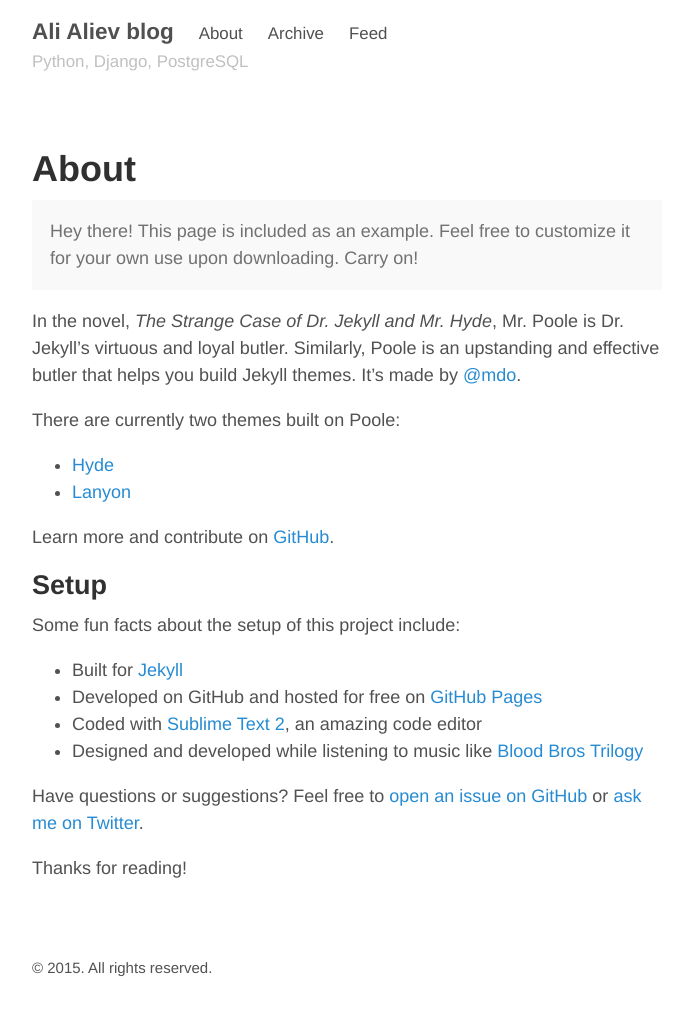
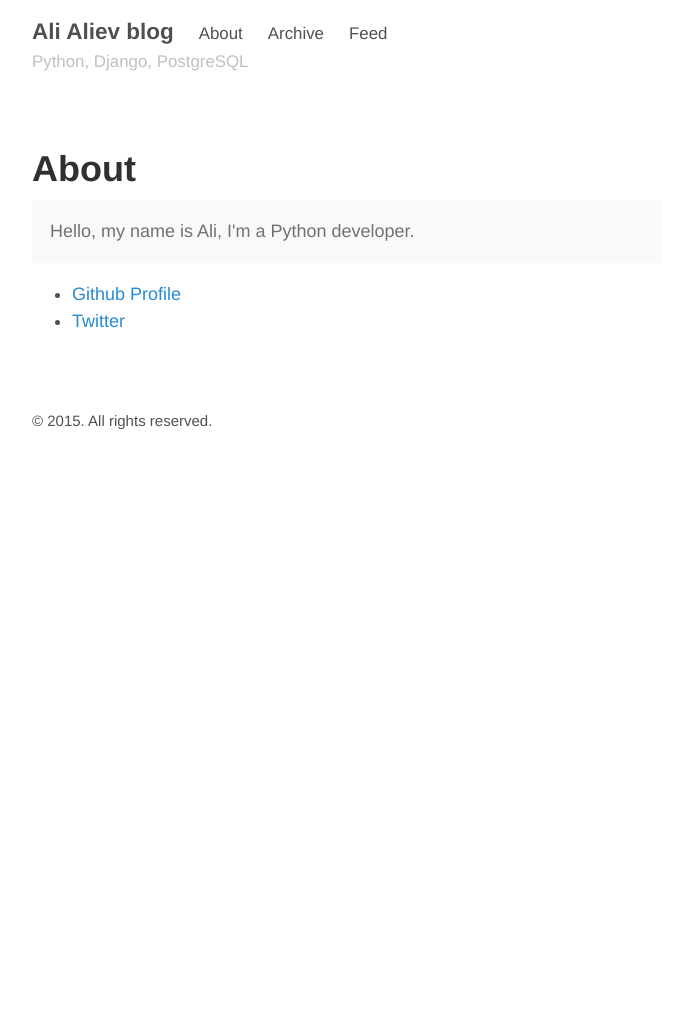
Before and after one commit to aliev/aliev.github.io, a Jekyll site: the page built from about.md, in a window 1280 px wide. Shown: the whole page, without its empty margins (293-983 px from the left). Built offline with Jekyll 4.4.1, drawn with Linux system fonts in a browser that asks for light colours; after the commit the page ends 900 px from its top, so only the background shows below that.

```diff
--- a/about.md
+++ b/about.md
@@ -4,27 +4,8 @@
 ---
 
 <p class="message">
-  Hey there! This page is included as an example. Feel free to customize it for your own use upon downloading. Carry on!
+  Hello, my name is Ali, I'm a Python developer.
 </p>
 
-In the novel, *The Strange Case of Dr. Jekyll and Mr. Hyde*, Mr. Poole is Dr. Jekyll's virtuous and loyal butler. Similarly, Poole is an upstanding and effective butler that helps you build Jekyll themes. It's made by [@mdo](https://twitter.com/mdo).
-
-There are currently two themes built on Poole:
-
-* [Hyde](http://hyde.getpoole.com)
-* [Lanyon](http://lanyon.getpoole.com)
-
-Learn more and contribute on [GitHub](https://github.com/poole).
-
-## Setup
-
-Some fun facts about the setup of this project include:
-
-* Built for [Jekyll](http://jekyllrb.com)
-* Developed on GitHub and hosted for free on [GitHub Pages](https://pages.github.com)
-* Coded with [Sublime Text 2](http://sublimetext.com), an amazing code editor
-* Designed and developed while listening to music like [Blood Bros Trilogy](https://soundcloud.com/maddecent/sets/blood-bros-series)
-
-Have questions or suggestions? Feel free to [open an issue on GitHub](https://github.com/poole/poole/issues/new) or [ask me on Twitter](https://twitter.com/mdo).
-
-Thanks for reading!
+* [Github Profile](http://github.com/aliev)
+* [Twitter](http://twitter.com/ali_aliev)
```
